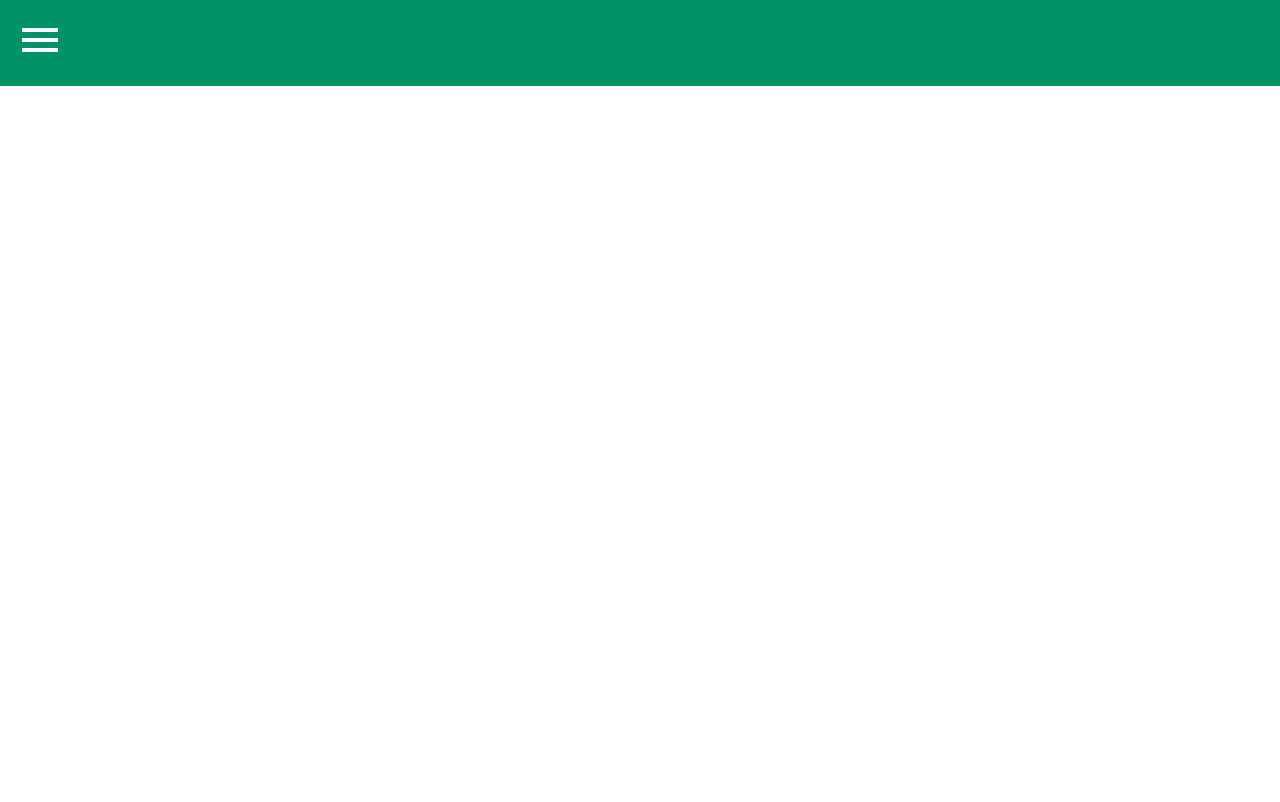
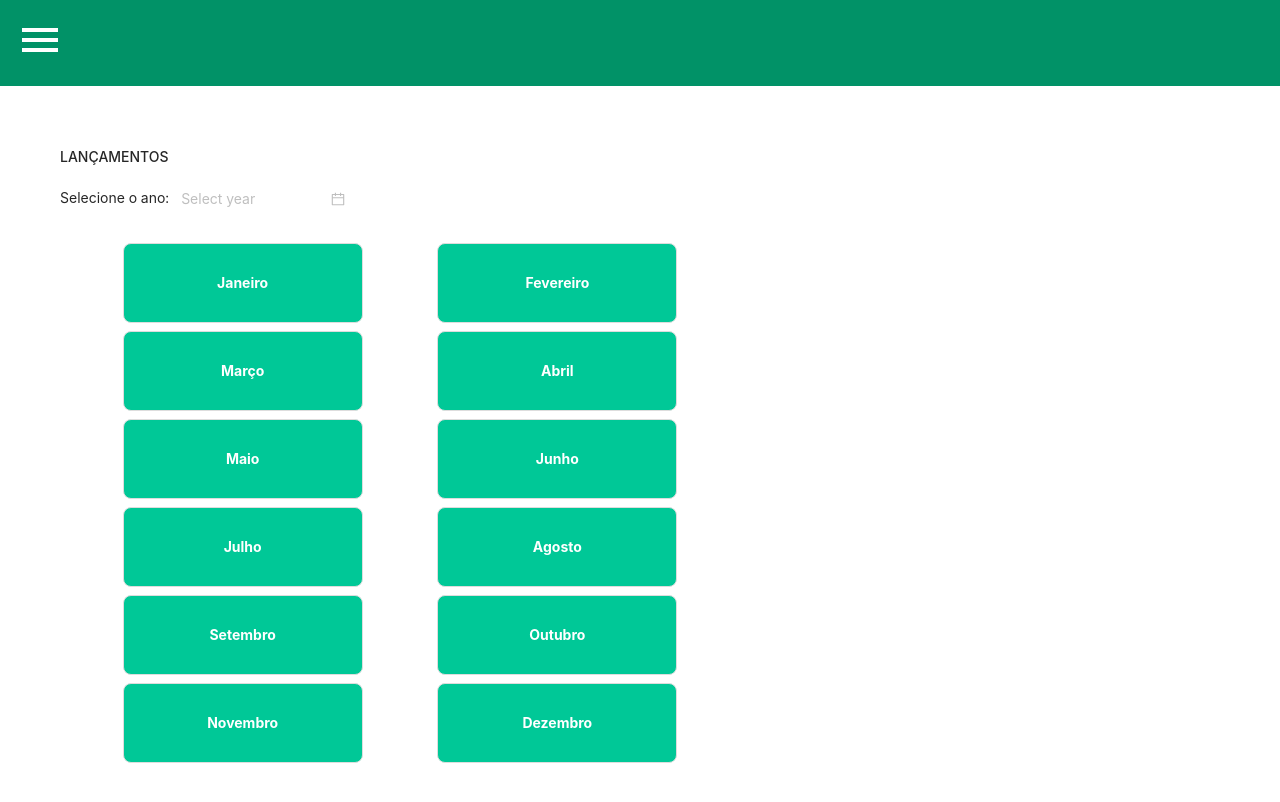
Before and after one commit to kallif003/Financas, a Next.js app: page /Home in a window 1280 px wide. Built offline with nearby package versions, Linux system fonts and the light colour scheme.

Commit message:
work in progress

```diff
--- a/src/components/atomos/buttons/buttons.ts
+++ b/src/components/atomos/buttons/buttons.ts
@@ -1,10 +1,12 @@
 import styled from "styled-components";
 
-export const Button = styled.button`
+export const Button = styled.button.attrs(
+	(props: { width: number, height: number, background: string }) => props
+)`
 display: flex;
-background: #FFD365;
-width: 10rem;
-height: 2rem;
+background: ${(props) => props.background};
+width: ${(props) => props.width}rem;
+height: ${(props) => props.height}rem;
 border-color: #ddd;
 border-width: 1px;
 border-radius:  0.5rem;
--- a/src/components/organismos/menu/index.tsx
+++ b/src/components/organismos/menu/index.tsx
@@ -1,6 +1,6 @@
 import React from "react";
 import { Menu } from "antd";
-import { SecondaryButton, Button } from "../../atomos/buttons"
+import { Button } from "../../atomos/buttons"
 import { Text } from "../../atomos/typography"
 import PropTypes from 'prop-types';
 
@@ -60,14 +60,20 @@ const MenuComponent = (props: any) => {
                                             background: "#00C897",
                                             margin: '0px'
                                         }}>
-
-                                    <SecondaryButton>
-                                        <Text color="#fff" size={1}
+                                    {i.type === 'Lançamentos' ? (
+                                        <Button
+                                            width={5}
+                                            height={1.5}
                                             className="hover:text-[#FFD365]"
                                         >
                                             {i.item}
+                                        </Button>
+                                    ) : (
+                                        <Text color="#fff" size={1}>
+                                            {i.item}
                                         </Text>
-                                    </SecondaryButton>
+                                    )}
+
                                 </Menu.Item>
                             ) : (null)
                         ))}
@@ -79,7 +85,14 @@ const MenuComponent = (props: any) => {
                                         margin: '0px'
                                     }}
                             >
-                                <Button onClick={() => props.showModal()}>Cadastrar</Button>
+                                <Button
+                                    width={5}
+                                    height={1.5}
+                                    onClick={() => props.showModal()}
+                                    className="hover:text-[#FFD365]"
+                                >
+                                    Cadastrar
+                                </Button>
                             </Menu.Item>
                         ) : null
                         }
@@ -91,7 +104,14 @@ const MenuComponent = (props: any) => {
                                         margin: '0px'
                                     }}
                             >
-                                <Button onClick={() => props.showModal()}>Cadastrar</Button>
+                                <Button
+                                    width={5}
+                                    height={1.5}
+                                    onClick={() => props.showModal()}
+                                    className="hover:text-[#FFD365]"
+                                >
+                                    Cadastrar
+                                </Button>
                             </Menu.Item>
                         ) : null
                         }
--- /dev/null
+++ b/src/components/organismos/myReleases/index.tsx
@@ -0,0 +1,47 @@
+import React from "react";
+import { Button } from "../../atomos/buttons";
+import { ContainerRelease, ContainerReleaseButton } from "./styles";
+import { DatePicker } from "antd";
+
+const list = [
+    { id: 1, item: 'Janeiro' },
+    { id: 2, item: 'Fevereiro' },
+    { id: 3, item: 'Março' },
+    { id: 4, item: 'Abril' },
+    { id: 5, item: 'Maio' },
+    { id: 6, item: 'Junho' },
+    { id: 7, item: 'Julho' },
+    { id: 8, item: 'Agosto' },
+    { id: 9, item: 'Setembro' },
+    { id: 10, item: 'Outubro' },
+    { id: 11, item: 'Novembro' },
+    { id: 12, item: 'Dezembro' }
+]
+
+
+const Releases = () => {
+    return (
+        <ContainerRelease>
+                  <h1 className="ml-3 mt-3 pr-2">LANÇAMENTOS</h1>
+            <div className="flex flex-row mb-5">
+
+                <p className="ml-3 mt-3">Selecione o ano:</p>
+                <DatePicker picker="year" bordered={false} />
+            </div>
+            <ContainerReleaseButton>
+                {list.map((e) => (
+                    <Button
+                        width={15}
+                        height={5}
+                        background={"#00C897"}
+                        key={e.id}
+                    >
+                        {e.item}
+                    </Button>
+                ))}
+            </ContainerReleaseButton>
+        </ContainerRelease>
+    )
+};
+
+export default Releases;
--- /dev/null
+++ b/src/components/organismos/myReleases/styles.ts
@@ -0,0 +1,13 @@
+import styled from "styled-components";
+
+export const ContainerRelease = styled.div`
+width: 60%;
+margin: 1rem;
+padding: 2rem;
+`
+export const ContainerReleaseButton = styled.div`
+display: flex;
+flex-wrap: wrap;
+flex-direction: row;
+justify-content: space-evenly;
+`
--- a/src/pages/Home/index.tsx
+++ b/src/pages/Home/index.tsx
@@ -1,9 +1,14 @@
 import React from "react";
 import Header from "../../components/moleculas/header";
+import Releases from "../../components/organismos/myReleases";
+
 
 const Home = () => {
     return (
-        <Header />
+        <div>
+            <Header />
+            <Releases />
+        </div>
     )
 }
 
--- a/src/pages/LoginPage/index.tsx
+++ b/src/pages/LoginPage/index.tsx
@@ -70,10 +70,16 @@ const Login = () => {
                 <Message className={msg === "" ? "hidden" : "block"}>{msg}</Message>
                 <ContainerButtons>
                     <Button onClick={access}
+                        width={10}
+                        height={2}
+                        background={"#FFD365"}
                         className={recoverPassword === false ? "block" : "hidden"}>
                         {type === 'login' ? "Entrar" : "Cadastrar"}
                     </Button>
                     <Button onClick={recover}
+                        width={10}
+                        height={2}
+                        background={"#FFD365"}
                         className={recoverPassword === true ? "block" : "hidden"}>
                         Recuperar
                     </Button>
```
